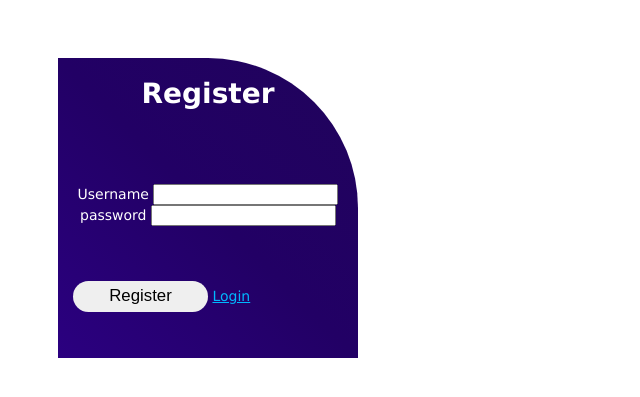
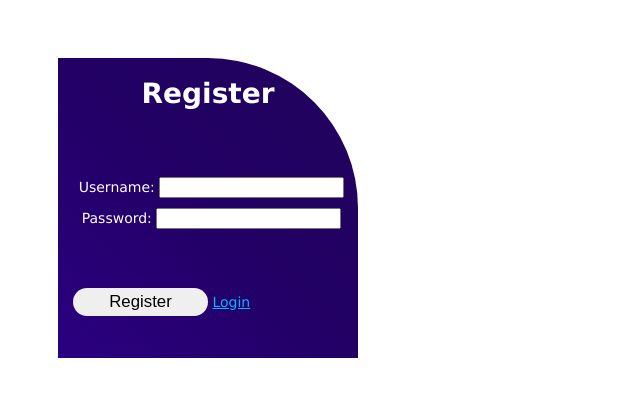
Before and after one commit to 1harsh2009/express_app, a Node server app: page / in a window 1280 px wide. Shown: the top 397 px of the page, without its empty margins (0-640 px from the left). Run offline with Node 20, Linux system fonts and the light colour scheme; some libraries are stand-ins or nearby versions.

Commit message:
reg-feature

```diff
--- a/public/stylesheets/style.css
+++ b/public/stylesheets/style.css
@@ -55,3 +55,8 @@ body{
 .main-username{
   display: grid;
 } */
+
+.inp{
+  margin-bottom: 10px;
+  margin-left: 7px;
+}
--- a/views/index.ejs
+++ b/views/index.ejs
@@ -61,18 +61,18 @@
             <h1>Register</h1>
         </div>
         <div class="main">
-            <div class="main-username">
-              <label for="username">Username</label>
+            <div class="main-username inp">
+              <label for="username">Username: </label>
                 <input type="text" name="username" id="username">
             </div>
-            <div class="main-password">
-              <label for="password">password</label>
+            <div class="main-password  inp">
+              <label for="password">Password: </label>
                 <input type="text" name="password" id="password">
             </div>
         </div>
         <div class="btn">
             <button type="submit">Register</button>
-            <a href="/">Login</a>
+            <a href="/log">Login</a>
         </div>
     </form>
 </body>
```
Also changed, not shown: views/log.ejs (+9 -6 lines).
